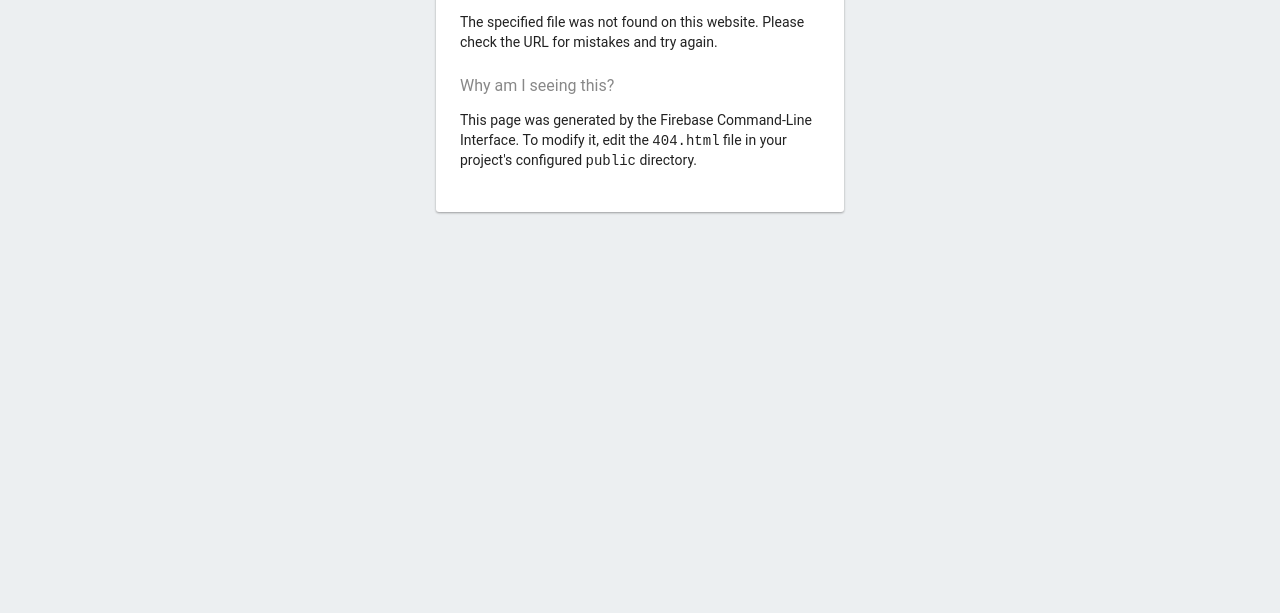
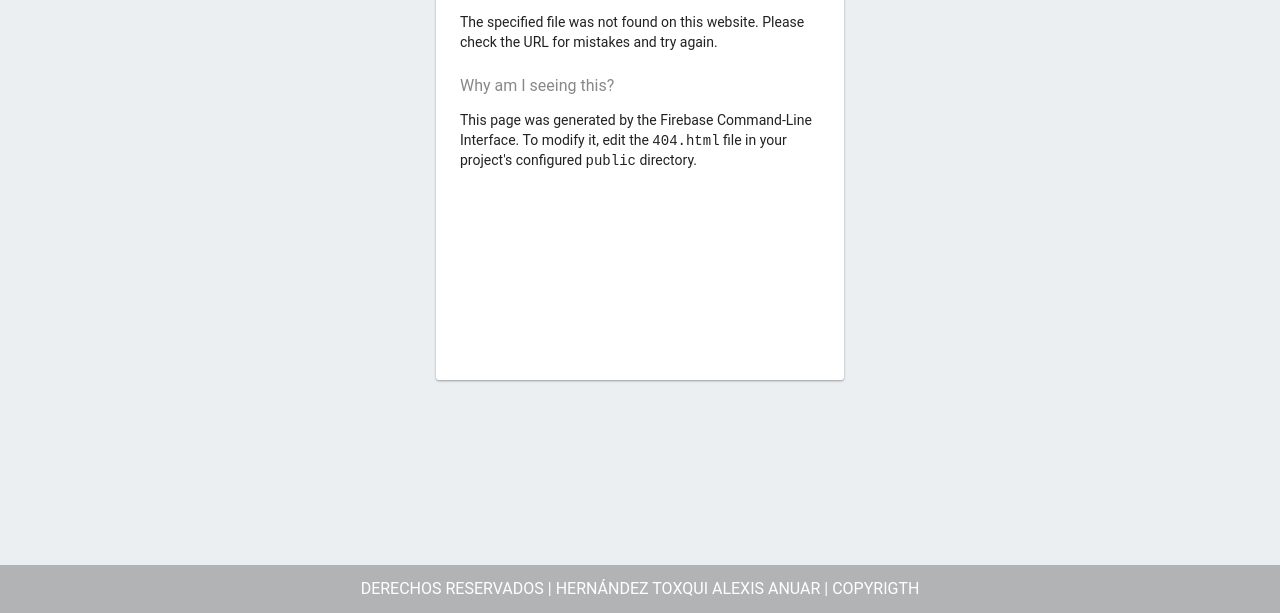
Before and after one commit to Toxqui2403/toxquifireb, a plain HTML site: page public/404.html in a window 1280 px wide. Shown: the part 187-800 px from the top of the page. Drawn offline with Linux system fonts and the light colour scheme.

Commit message:
segundo commit

```diff
--- a/public/404.html
+++ b/public/404.html
@@ -19,6 +19,21 @@
         body, #message { margin-top: 0; background: white; box-shadow: none; }
         body { border-top: 16px solid #ffa100; }
       }
+      body{
+                margin: 0;
+                padding: 0;
+                display: flex;
+                min-height: 100vh;
+                flex-wrap: wrap;
+            }
+        footer{
+                align-self: flex-end;
+                background-color: rgba(120,120,120, .5);
+                line-height: 3;
+                text-align: center;
+                width: 100%;
+                color: white;
+            }
     </style>
   </head>
   <body>
@@ -29,5 +44,6 @@
       <h3>Why am I seeing this?</h3>
       <p>This page was generated by the Firebase Command-Line Interface. To modify it, edit the <code>404.html</code> file in your project's configured <code>public</code> directory.</p>
     </div>
+    <footer> DERECHOS RESERVADOS | HERNÁNDEZ TOXQUI ALEXIS ANUAR | COPYRIGTH </footer>
   </body>
 </html>
```
Also changed, not shown: public/index.html (+16 -0 lines).
